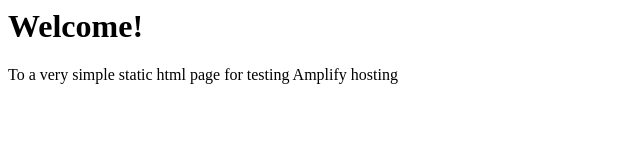
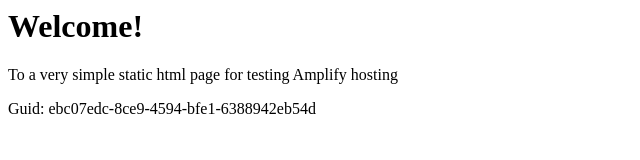
Before and after one commit to aws-aemilia-sfo/Github-PR-Commit-Integration-Test-DoNotTouch-Gith-P5X5MO5I-v1-prod-us-west-1, a website: page src/index.html in a window 1280 px wide. Shown: the whole page, without its empty margins (0-640 px from the left). Drawn offline with Linux system fonts and the light colour scheme.

Commit message:
commit from integ tests

```diff
--- a/src/index.html
+++ b/src/index.html
@@ -1,3 +1,5 @@
+
+
 <html lang="en">
 
 <head>
@@ -10,6 +12,6 @@
 <body>
     <h1>Welcome!</h1>
     <p>To a very simple static html page for testing Amplify hosting</p>
-</body>
+    <p>Guid: ebc07edc-8ce9-4594-bfe1-6388942eb54d</p></body>
 
 </html>
```
